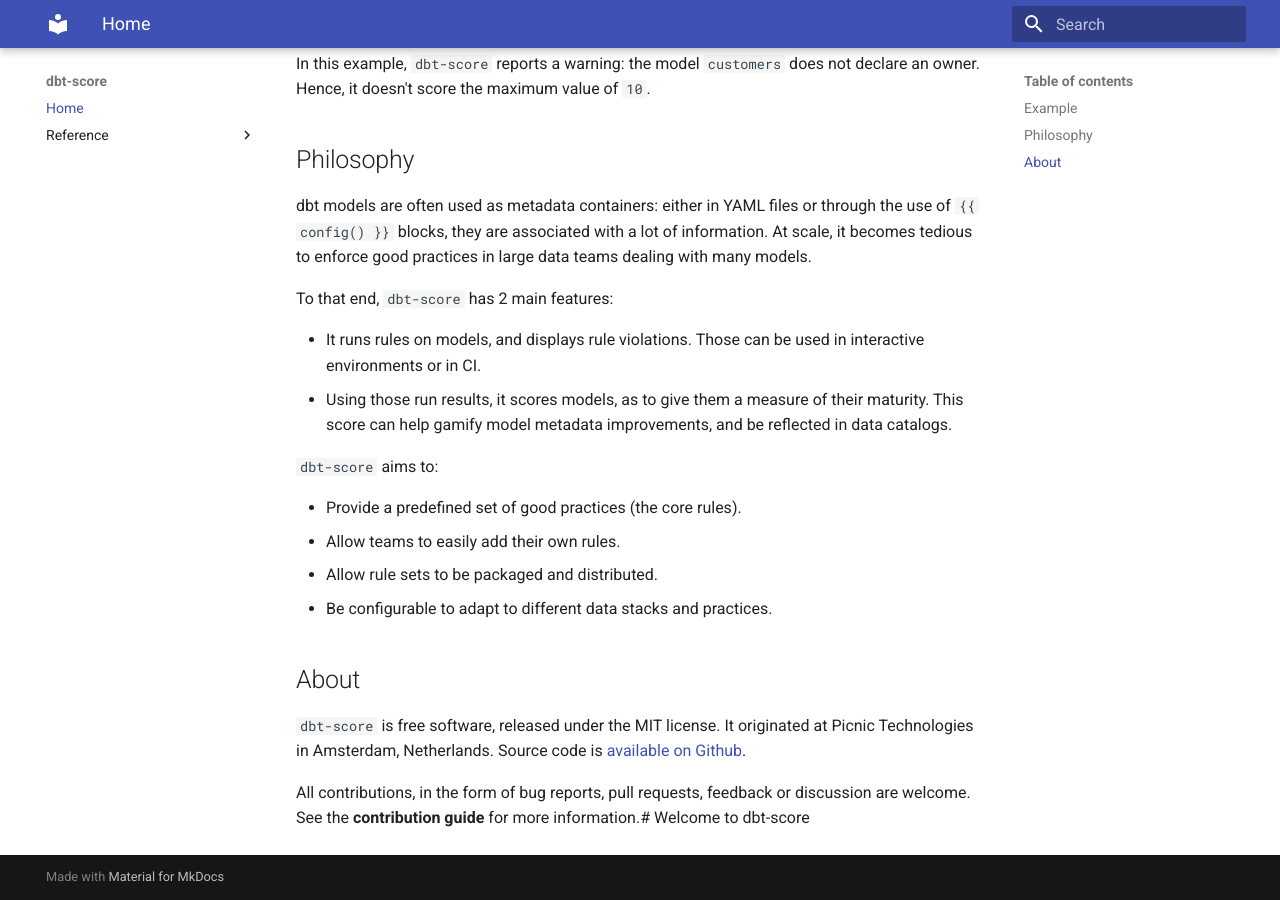
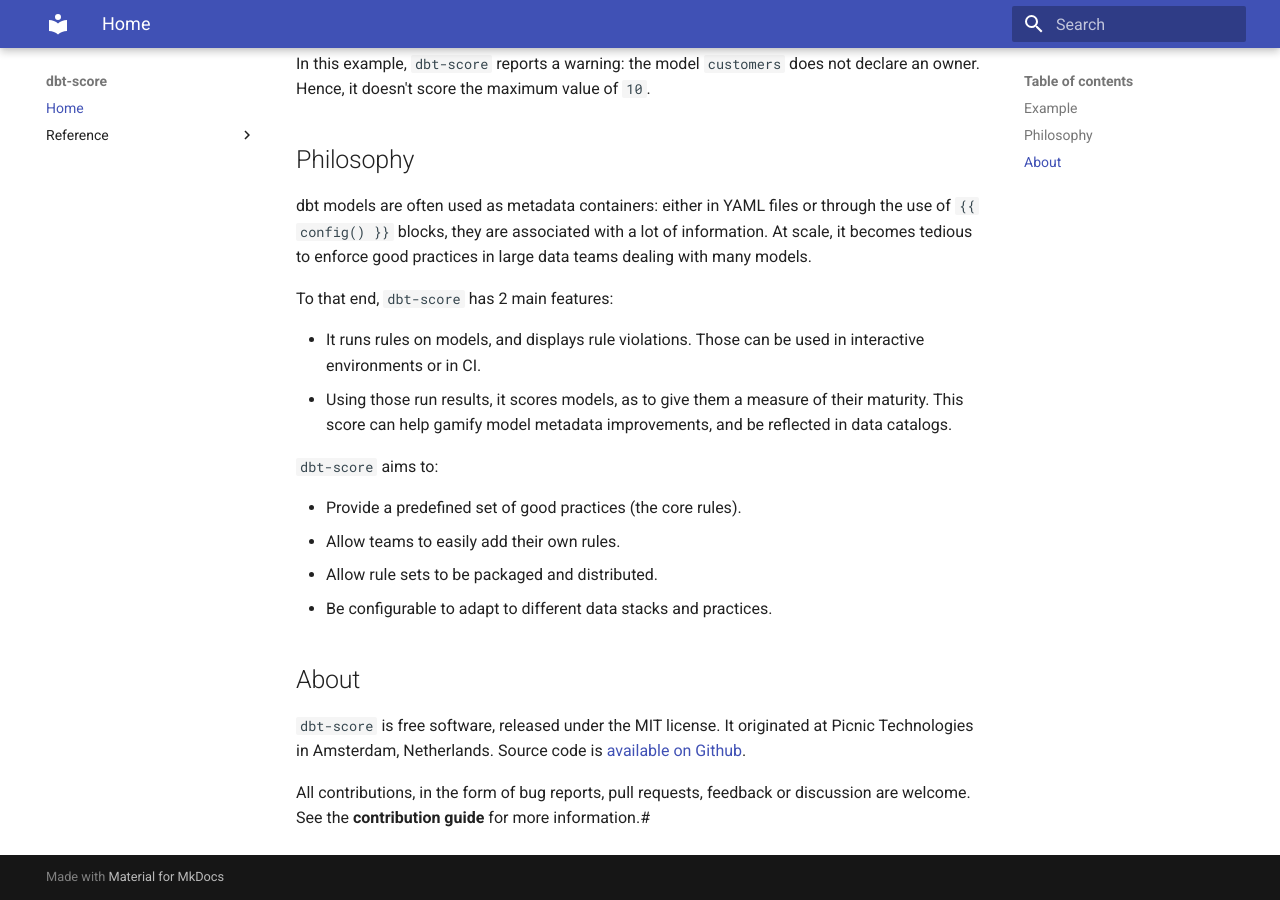
Before and after one commit to PicnicSupermarket/dbt-score, an MkDocs documentation site: the page built from docs/index.md, in a window 1280 px wide and 900 px high, scrolled down 531 px. Built offline with MkDocs 1.6.1 and Material for MkDocs 9.7.7, drawn with Linux system fonts in a browser that asks for light colours.

Commit message:
Remove duplicated title

```diff
--- a/docs/index.md
+++ b/docs/index.md
@@ -52,4 +52,3 @@
 
 All contributions, in the form of bug reports, pull requests, feedback or
 discussion are welcome. See the **contribution guide** for more information.#
-Welcome to dbt-score
```
